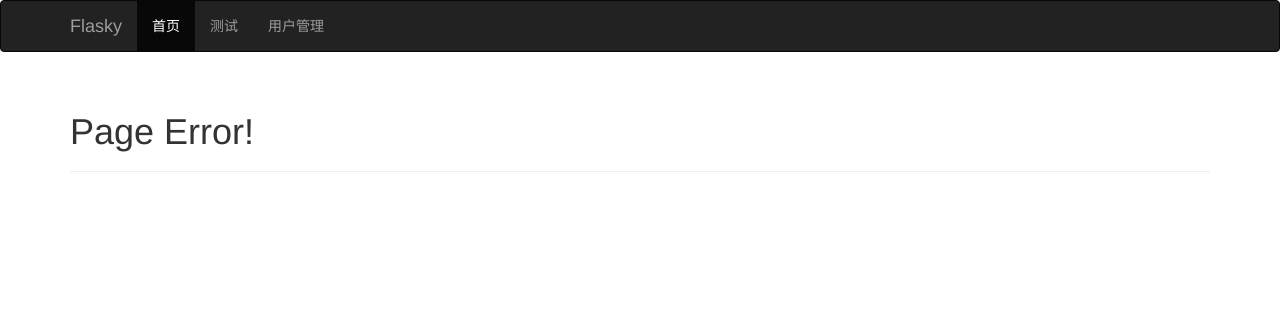
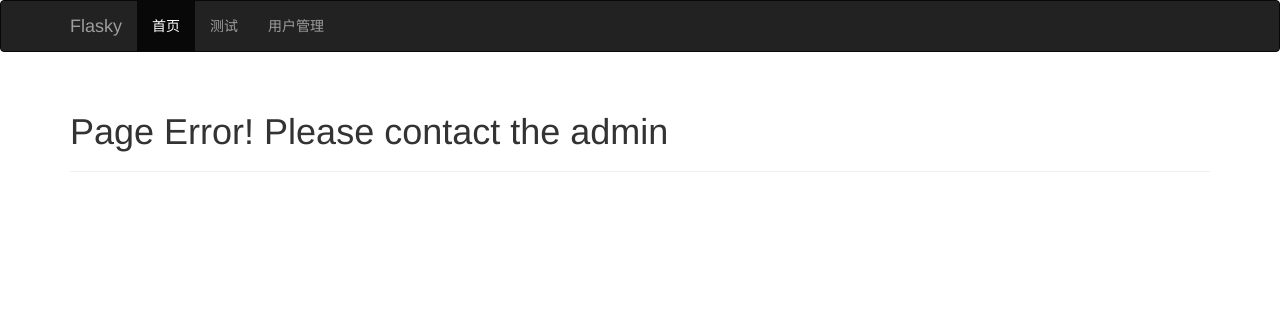
Before and after one commit to pepsl603/python, a Flask app: template FlaskDemo/templates/500.html in a window 1280 px wide. Shown: the top 312 px of the page. Run offline with Flask 2, Linux system fonts and the light colour scheme; the template is opened without the code that fills it, so the values that code supplies are empty; some libraries are stand-ins or nearby versions.

Commit message:
Signed-off-by: pepsl603 <huanggx_work@163.com>

```diff
--- a/FlaskDemo/templates/500.html
+++ b/FlaskDemo/templates/500.html
@@ -6,6 +6,6 @@
 
 {% block page_content %}
     <div class="page-header">
-        <h1>Page Error!</h1>
+        <h1>Page Error! Please contact the admin</h1>
     </div>
 {% endblock %}
```
